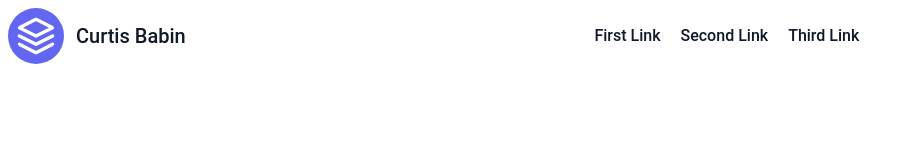
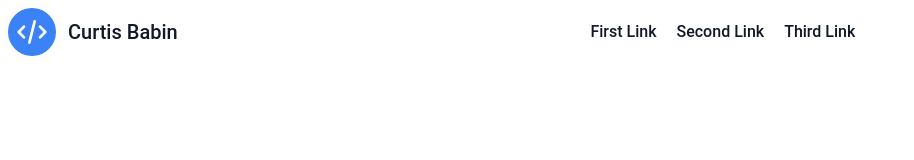
Before and after one commit to CurtisGrayeBabin/old-website, a Gatsby site: page / in a window 1280 px wide. Shown: the whole page, without its empty margins (0-914 px from the left). Built offline with nearby package versions, Linux system fonts and the light colour scheme; Gatsby itself is replaced by a stand-in of ours.

Commit message:
Change left Navbar icon to code svg

```diff
--- a/package.json
+++ b/package.json
@@ -15,6 +15,7 @@
     "clean": "gatsby clean"
   },
   "dependencies": {
+    "@mui/icons-material": "^5.0.3",
     "autoprefixer": "^10.3.7",
     "gatsby": "^3.13.1",
     "gatsby-plugin-google-gtag": "^3.14.0",
--- a/src/components/header.js
+++ b/src/components/header.js
@@ -9,8 +9,8 @@ const Header = (props) => {
         <header className={header}>
             <div>
                 <a href="wikipedia.com">
-                    <svg xmlns="http://www.w3.org/2000/svg" fill="none" stroke="currentColor" strokeLinecap="round" strokeLinejoin="round" strokeWidth="2" className={svg1} viewBox="0 0 24 24">
-                        <path d="M12 2L2 7l10 5 10-5-10-5zM2 17l10 5 10-5M2 12l10 5 10-5"></path>
+                    <svg xmlns="http://www.w3.org/2000/svg" className={svg1} fill="none" viewBox="0 0 24 24" stroke="currentColor">
+                        <path strokeLinecap="round" strokeLinejoin="round" strokeWidth="2" d="M10 20l4-16m4 4l4 4-4 4M6 16l-4-4 4-4" />
                     </svg>
                     <span>Curtis Babin</span>
                 </a>
--- a/src/styles/header.module.css
+++ b/src/styles/header.module.css
@@ -1,5 +1,5 @@
 .header {
-    @apply font-sans text-gray-600;
+    @apply text-gray-600 font-sans;
 }
 
 .header div {
@@ -7,7 +7,7 @@
 }
 
 .header div a {
-    @apply no-underline flex font-medium items-center text-gray-900 mb-4 md:mb-0;
+    @apply no-underline text-gray-900 flex font-medium items-center mb-4 md:mb-0;
 }
 
 .header div a span {
@@ -19,9 +19,9 @@
 }
 
 .header div nav a {
-    @apply no-underline mr-5 hover:text-gray-900;
+    @apply no-underline mr-5;
 }
 
 .svg1 {
-     @apply w-10 h-10 text-white p-2 bg-indigo-500 rounded-full;
+     @apply w-8 h-8 p-2 text-white bg-blue-500 rounded-full;
 }
```
Also changed, not shown: 1 other file.
